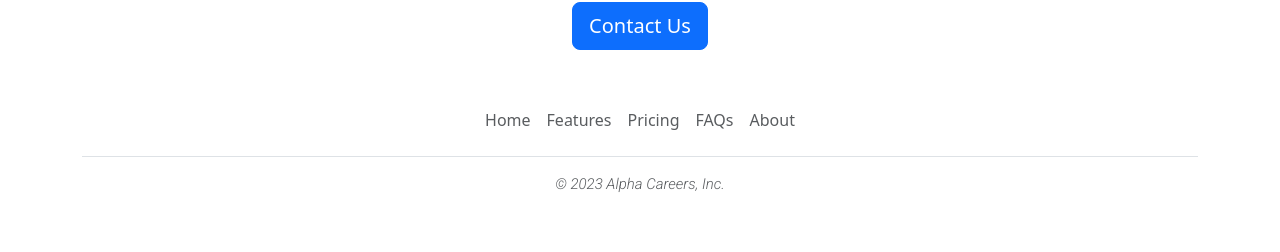
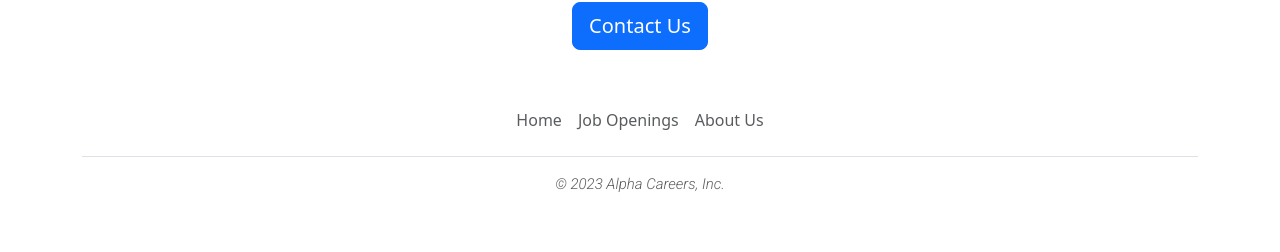
Before and after one commit to RaghulPrabhakaran/Alpha-Careers-with-Flask, a Flask app: page / in a window 1280 px wide. Shown: the part 1696-1948 px from the top of the page. Run offline with Flask 2, Linux system fonts and the light colour scheme.

Commit message:
hrefs added

```diff
--- a/templates/footer.html
+++ b/templates/footer.html
@@ -1,11 +1,9 @@
 <div class="container">
     <footer class="py-3 my-4">
       <ul class="nav justify-content-center border-bottom pb-3 mb-3">
-        <li class="nav-item"><a href="#" class="nav-link px-2 text-body-secondary">Home</a></li>
-        <li class="nav-item"><a href="#" class="nav-link px-2 text-body-secondary">Features</a></li>
-        <li class="nav-item"><a href="#" class="nav-link px-2 text-body-secondary">Pricing</a></li>
-        <li class="nav-item"><a href="#" class="nav-link px-2 text-body-secondary">FAQs</a></li>
-        <li class="nav-item"><a href="#" class="nav-link px-2 text-body-secondary">About</a></li>
+        <li class="nav-item"><a href="#container" class="nav-link px-2 text-body-secondary">Home</a></li>
+        <li class="nav-item"><a href="#job_openings" class="nav-link px-2 text-body-secondary">Job Openings</a></li>
+        <li class="nav-item"><a href="#about_us" class="nav-link px-2 text-body-secondary">About Us</a></li>
       </ul>
       <p class="text-center text-body-secondary">&copy; 2023 Alpha Careers, Inc.</p>
     </footer>
--- a/templates/index.html
+++ b/templates/index.html
@@ -28,7 +28,7 @@
     <div style="height:30px"></div>
     <div style="height:15px"></div>
     <p id="quote">"Set your job alerts our experts will take care of it" </p>
-    <h2 class=text-center mt-2 mb-4>About Alpha</h2>
+    <h2 id="about_us" class=text-center mt-2 mb-4>About Alpha</h2>
     <div style="height:15px"></div>
       <div class="row">
         <div class="col-md-6">
@@ -41,7 +41,7 @@
 
 
     <div style="height:20px"></div>
-    <h2>Trending Job Openings</h2>
+    <h2 id="job_openings">Trending Job Openings</h2>
     <div style="height:20px"></div>
     <div > {%for job in jobs%}
               {%include 'jobitem.html'%}
```
